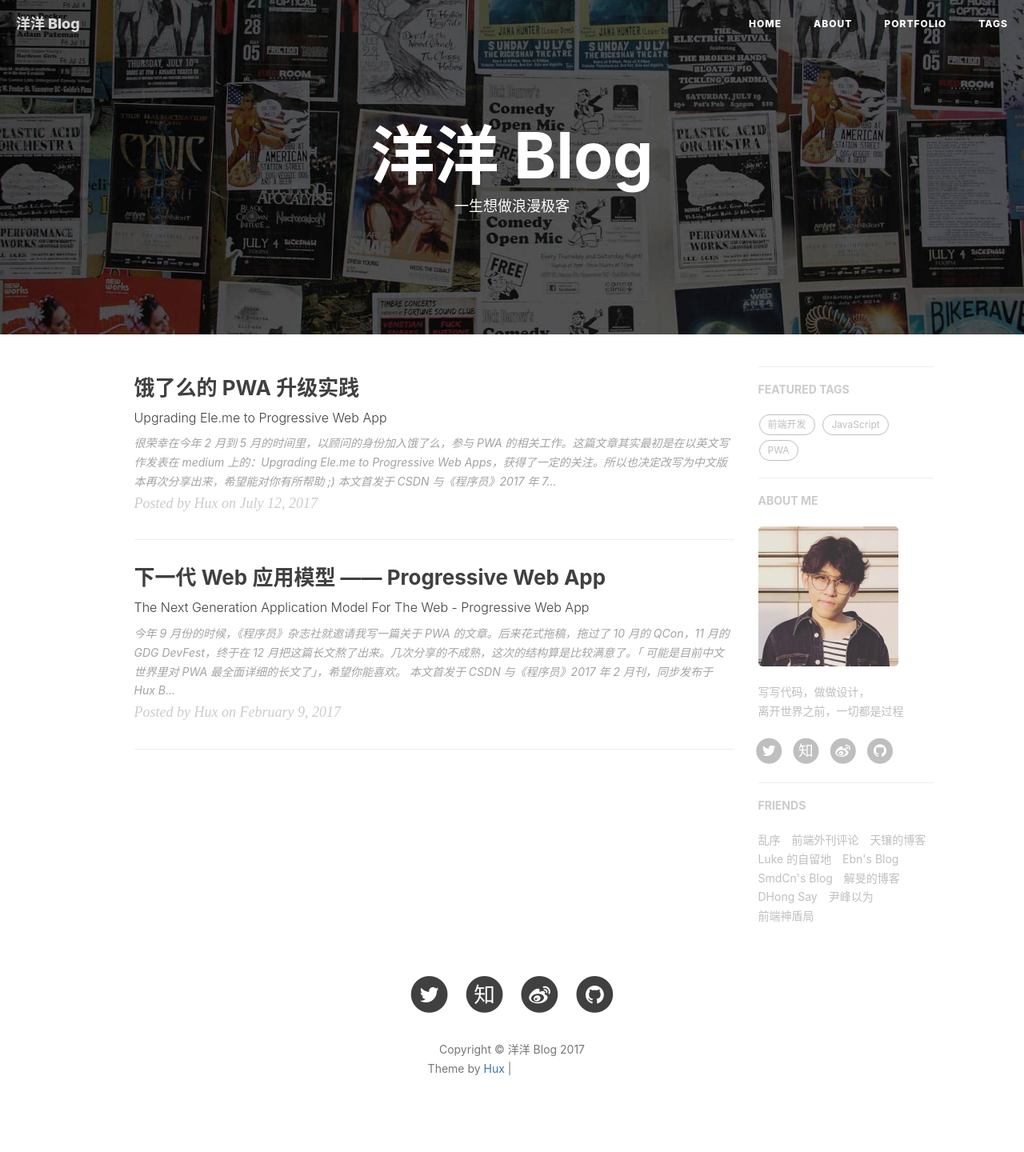
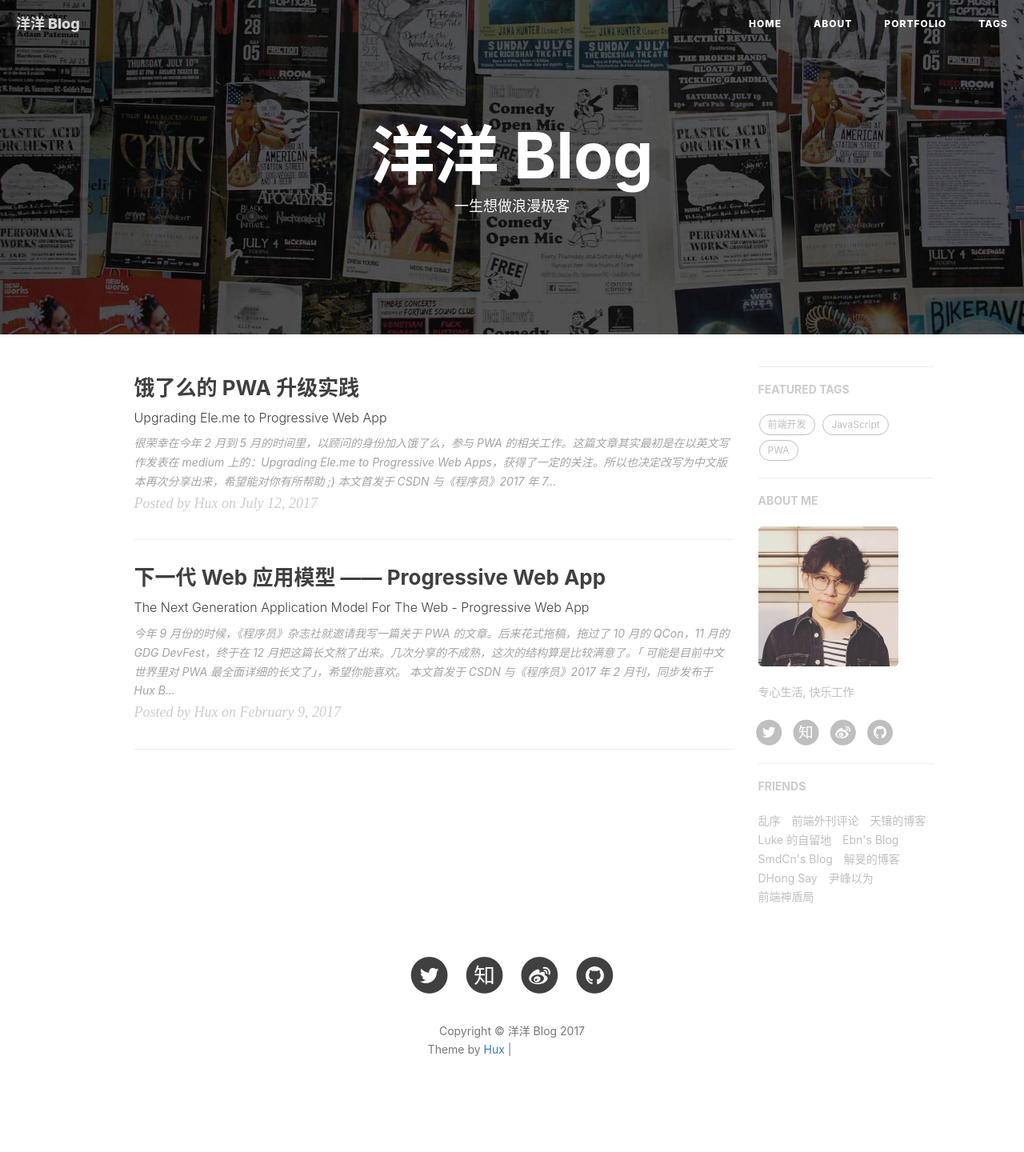
Before and after one commit to yyzybb537/yyzybb537.github.io, a Jekyll site: the page built from index.html, in a window 1280 px wide. Shown: the whole page at 80% size. Built offline with Jekyll 4.4.1, drawn with Linux system fonts in a browser that asks for light colours; nearby versions of some CDN libraries; the list of posts is cut into pages by our own code; comment, search, counter and statistics services are not loaded; after the commit the page ends 1416 px from its top, so only the background shows below that; some of the changed lines change nothing that is shown; grey boxes are pictures that could not be loaded.

Commit message:
update config

```diff
--- a/_config.yml
+++ b/_config.yml
@@ -48,7 +48,7 @@
 
 
 # Disqus settings
-disqus_username: hux
+disqus_username: yyzybb537
 
 # Netease setttings
 netease_comment: false
@@ -60,14 +60,14 @@
 # ba_track_id: [your track id]
 
 # Google Analytics
-ga_track_id: 'UA-49627206-1'            # Format: UA-xxxxxx-xx
-ga_domain: huangxuan.me
+#ga_track_id: 'UA-49627206-1'            # Format: UA-xxxxxx-xx
+#ga_domain: huangxuan.me
 
 
 
 # Sidebar settings
 sidebar: true                           # whether or not using Sidebar.
-sidebar-about-description: "写写代码，做做设计，<br>离开世界之前，一切都是过程"
+sidebar-about-description: "专心生活, 快乐工作"
 sidebar-avatar: /img/avatar-hux.jpg      # use absolute URL, seeing it's used in both `/` and `/about/`
 
 
```
